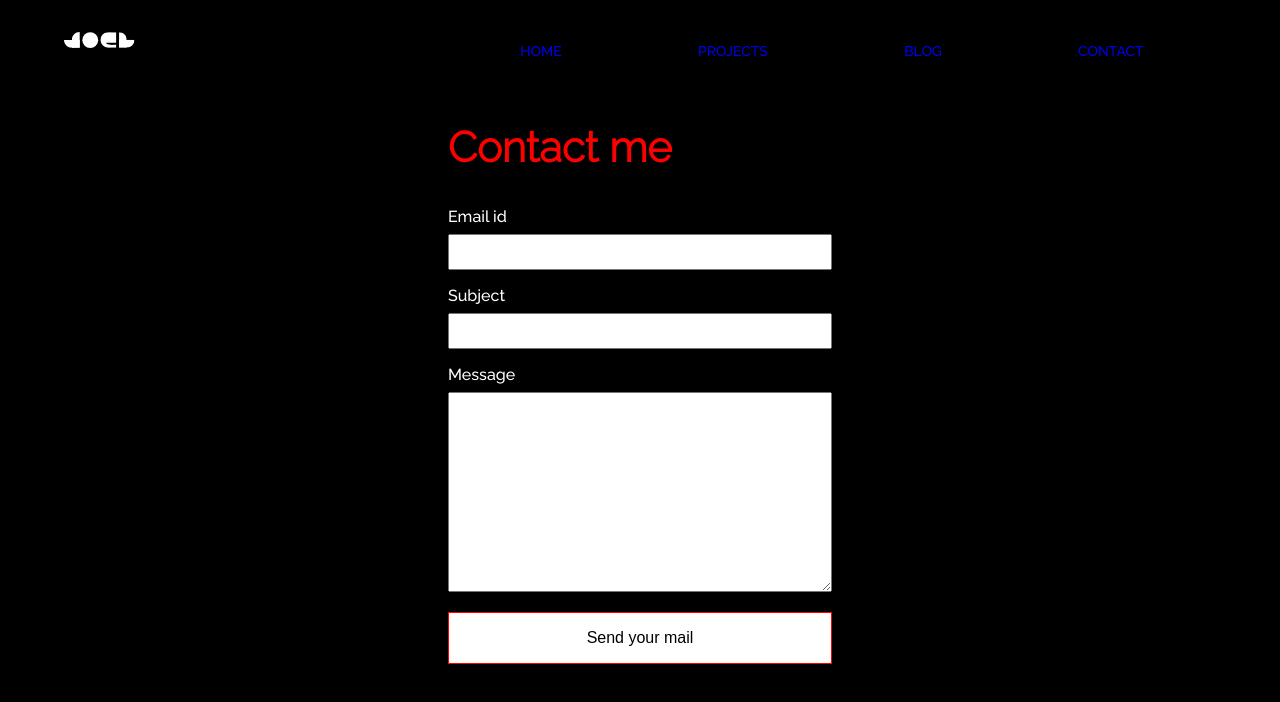
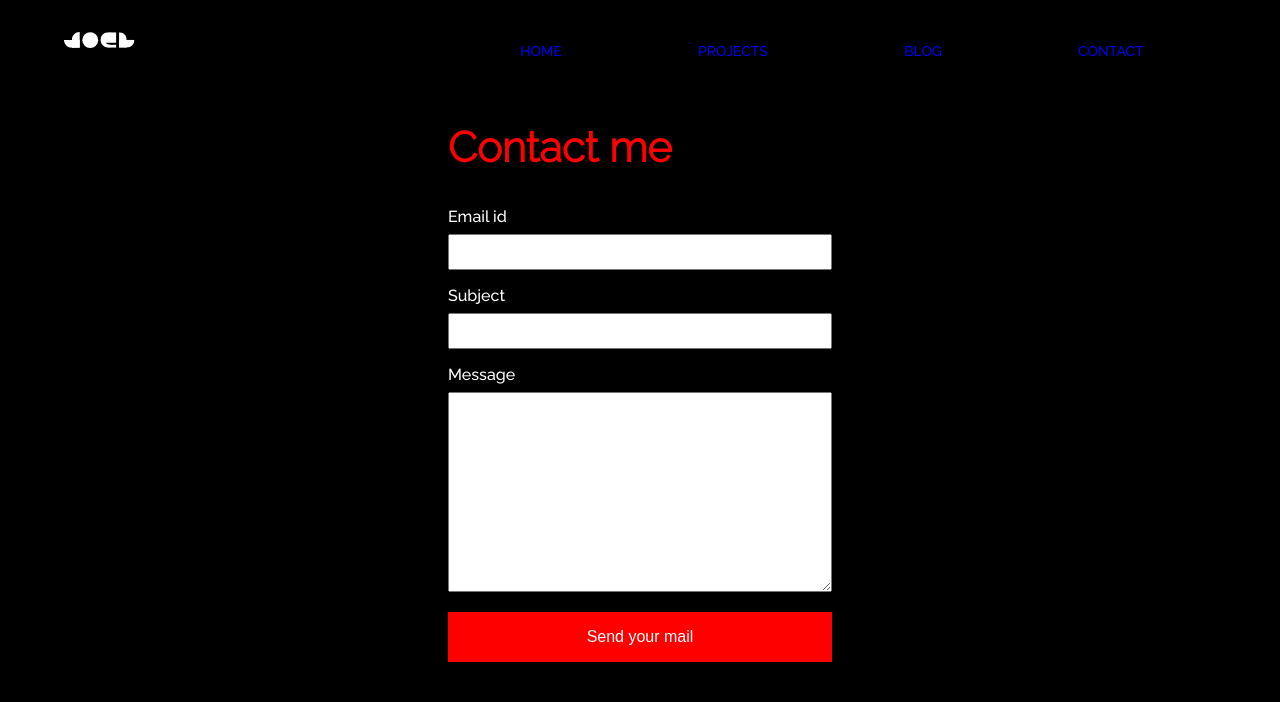
Before and after one commit to joelantonyjoy/portfolio, a React (Create React App) app: page /contact in a window 1280 px wide. Shown: the top 702 px of the page. Built offline with nearby package versions, Linux system fonts and the light colour scheme.

Commit message:
Send email button effects changed

```diff
--- a/src/Pages/Contact/Contact.module.css
+++ b/src/Pages/Contact/Contact.module.css
@@ -16,10 +16,10 @@
 
 .form__button{
     text-decoration:none;
-    background-color: white;
-    border:1px solid red;
+    background-color: red;
     padding: 16px 32px;
-    color:black;
+    border: none;
+    color:white;
     cursor:pointer;
     width: 100%;
     font-size: 16px;
@@ -27,8 +27,10 @@
     margin-bottom: 20px;
 }
 .form__button:hover{
-    color:white;
-    background-color: red;
+    background-color: rgba(255, 0, 0, 0.719);
+}
+.form__button:focus{
+    outline: none;
 }
 .form__input{
     padding: 0;
```
